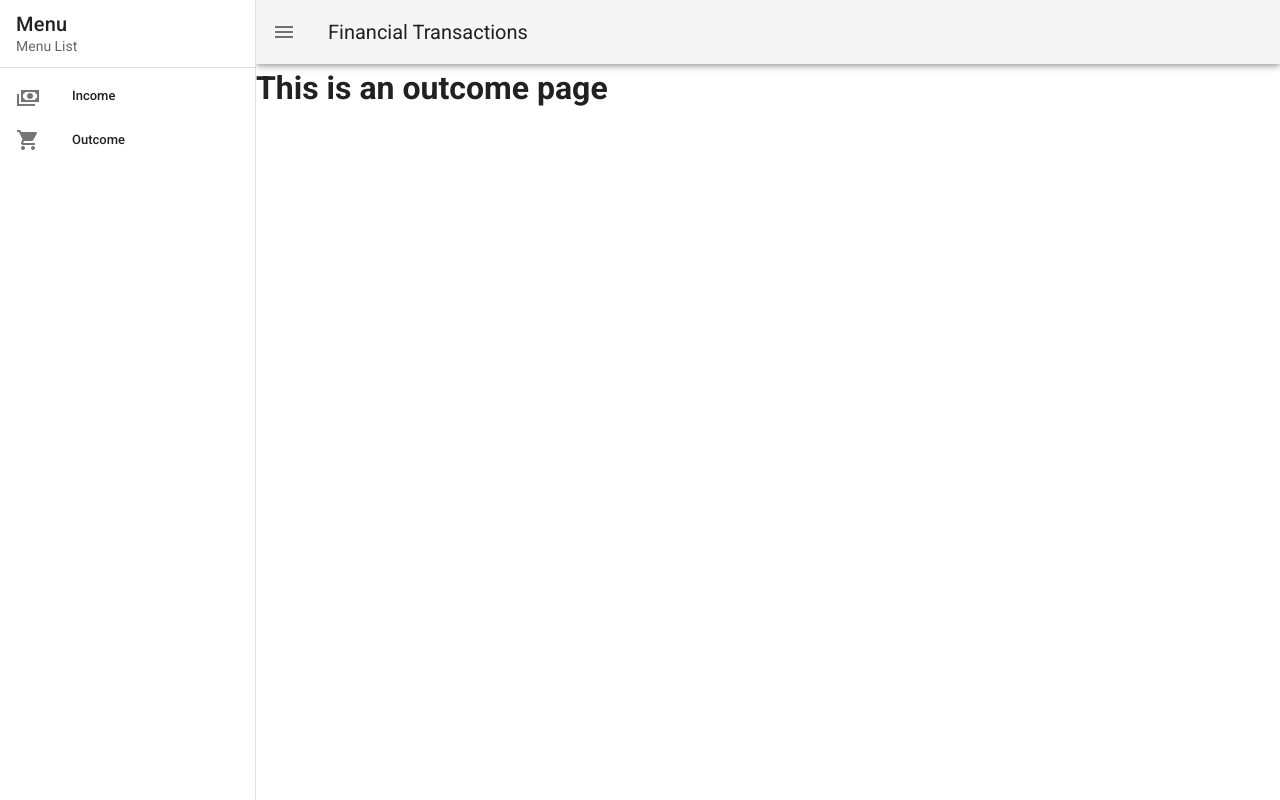
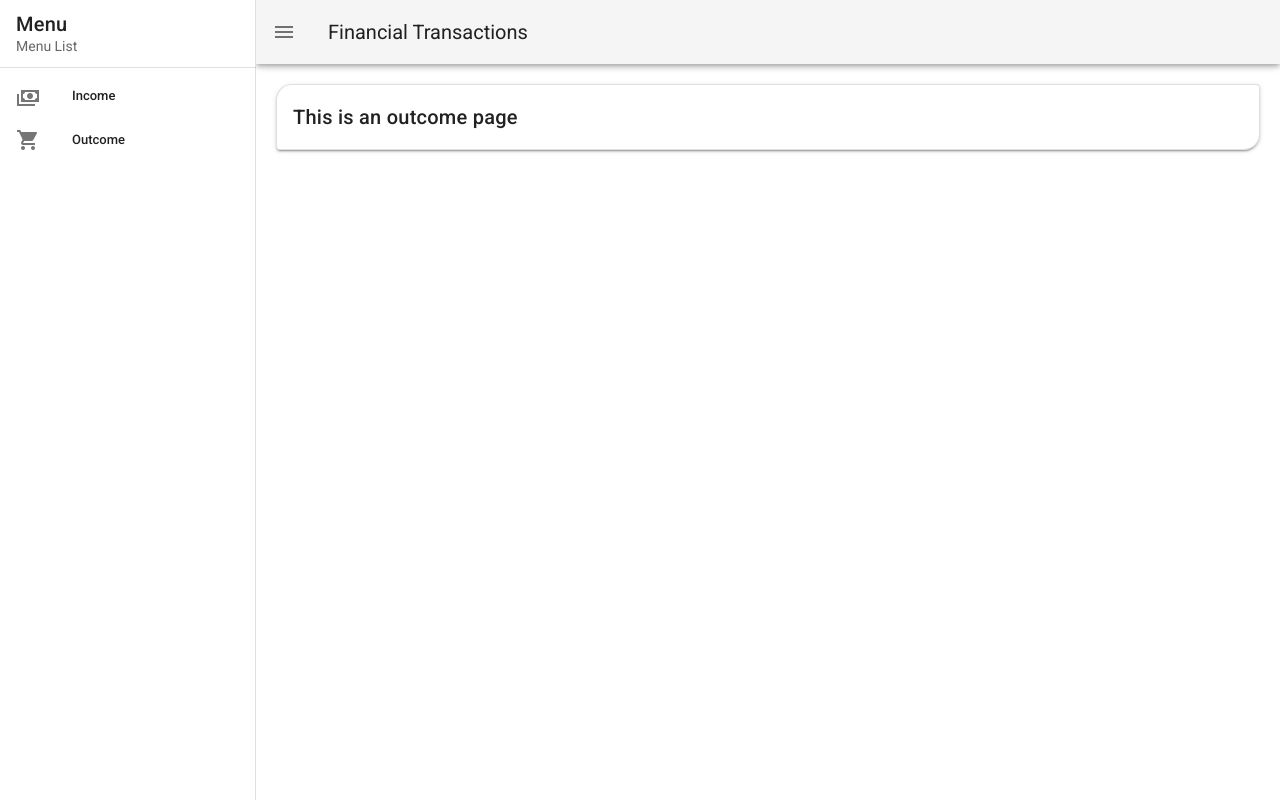
Before and after one commit to herusdianto/financial, a Vue app: page /outcome in a window 1280 px wide. Built offline with nearby package versions, Linux system fonts and the light colour scheme.

Commit message:
change income & outcome page to card

```diff
--- a/src/App.vue
+++ b/src/App.vue
@@ -1,3 +1,9 @@
+<style>
+  .margin-20 {
+    margin: 20px;
+  }
+</style>
+
 <template>
   <v-app id="inspire">
     <v-navigation-drawer
@@ -51,7 +57,6 @@
 </template>
 
 <script>
-
 import router from "./router";
 
 export default {
--- a/src/views/Income.vue
+++ b/src/views/Income.vue
@@ -1,5 +1,10 @@
 <template>
-  <div class="about">
-    <h1>This is an income page</h1>
-  </div>
+  <v-card
+      elevation="2"
+      outlined
+      shaped
+      class="margin-20"
+  >
+    <v-card-title>This is an income page</v-card-title>
+  </v-card>
 </template>
--- a/src/views/Outcome.vue
+++ b/src/views/Outcome.vue
@@ -1,5 +1,10 @@
 <template>
-  <div class="about">
-    <h1>This is an outcome page</h1>
-  </div>
+  <v-card
+      elevation="2"
+      outlined
+      shaped
+      class="margin-20"
+  >
+    <v-card-title>This is an outcome page</v-card-title>
+  </v-card>
 </template>
```
